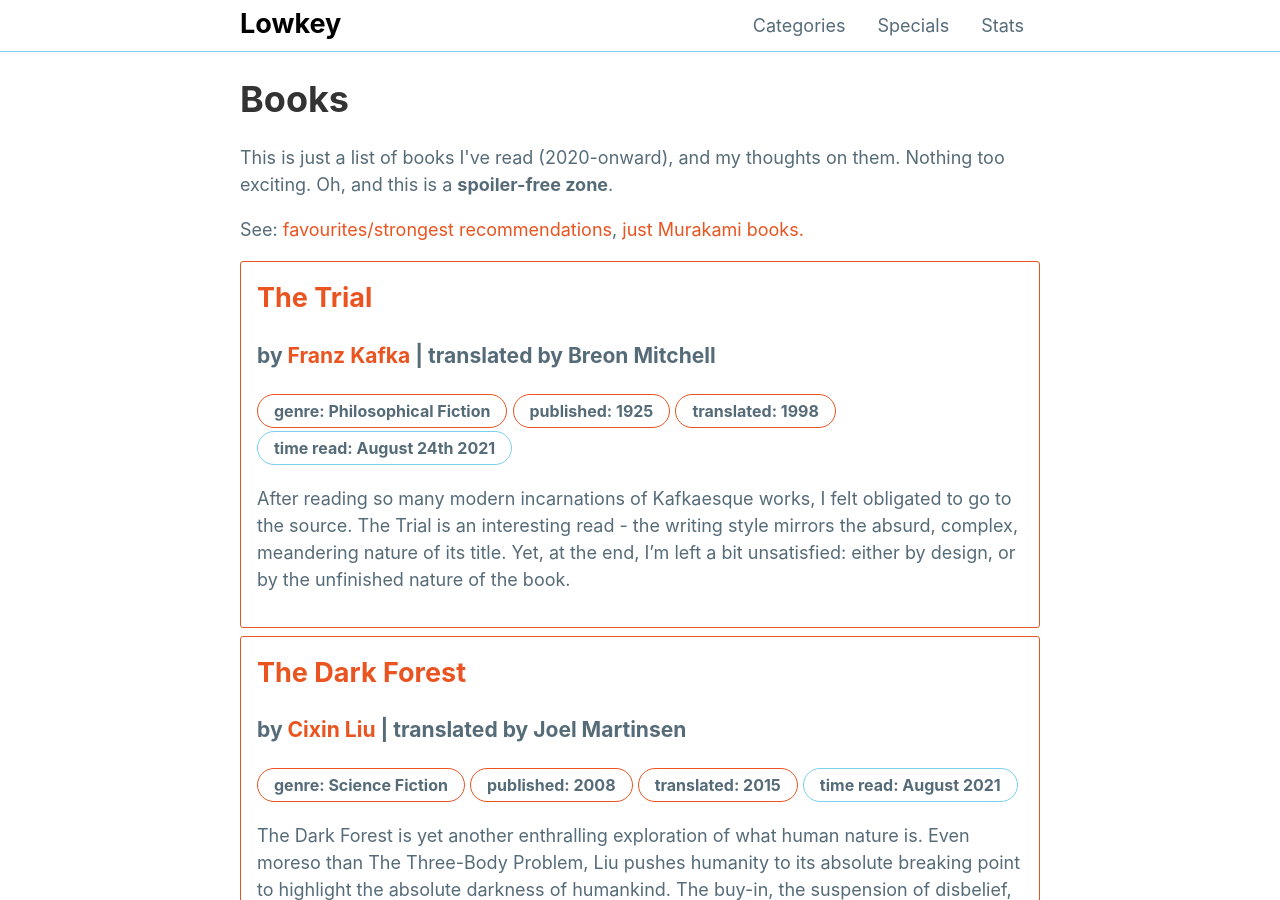
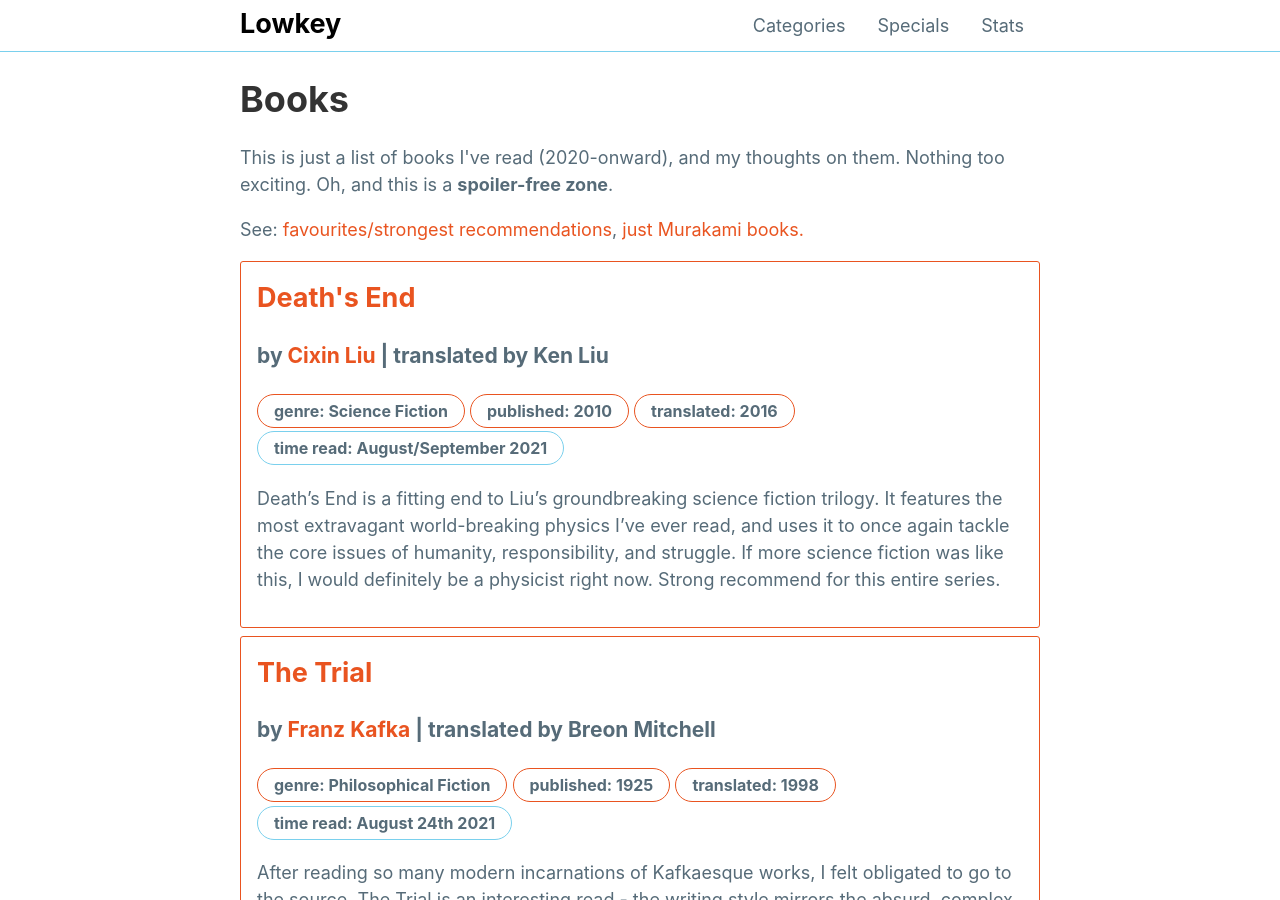
Before and after one commit to mattxwang/lowkey, a Jekyll site: the page built from stats/books.html, in a window 1280 px wide and 900 px high. Built offline with Jekyll 4.4.1, drawn with Linux system fonts in a browser that asks for light colours.

Commit message:
deaths end

```diff
--- a/_data/books.yml
+++ b/_data/books.yml
@@ -465,3 +465,13 @@
   time_read: August 24th 2021
   thoughts: >
     After reading so many modern incarnations of Kafkaesque works, I felt obligated to go to the source. The Trial is an interesting read - the writing style mirrors the absurd, complex, meandering nature of its title. Yet, at the end, I'm left a bit unsatisfied: either by design, or by the unfinished nature of the book.
+deathsend:
+  title: Death's End
+  author: Cixin Liu
+  translator: Ken Liu
+  genre: Science Fiction
+  year_published: 2010
+  year_translated: 2016
+  time_read: August/September 2021
+  thoughts: >
+    Death's End is a fitting end to Liu's groundbreaking science fiction trilogy. It features the most extravagant world-breaking physics I've ever read, and uses it to once again tackle the core issues of humanity, responsibility, and struggle. If more science fiction was like this, I would definitely be a physicist right now. Strong recommend for this entire series.
```
